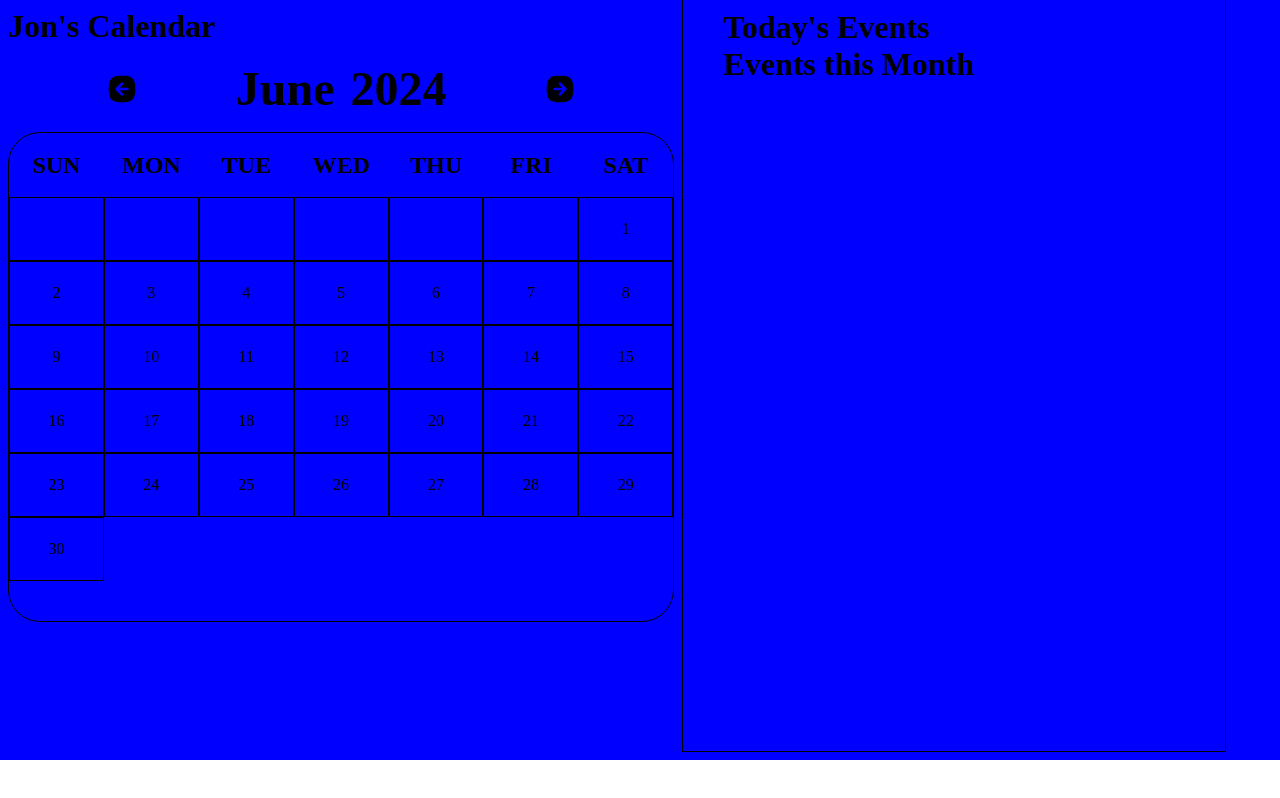
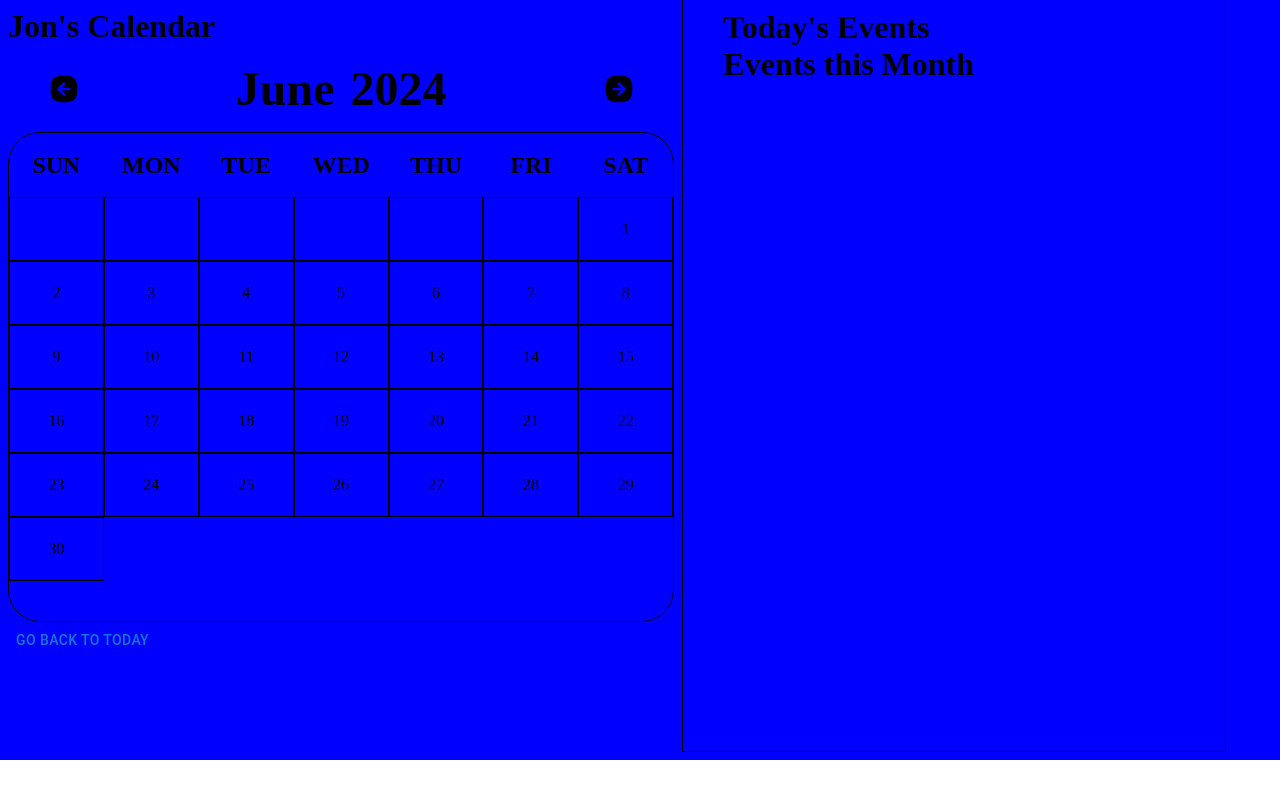
Before and after one commit to JonathanBelloit/calendar-component, a React (Vite) app: page / in a window 1280 px wide. Built offline with nearby package versions, Linux system fonts and the light colour scheme.

Commit message:
Created functions to increment or decrement the month displayed in component.  Also Added a button to reset the component view back to the current month.

```diff
--- a/src/components/Calendar.tsx
+++ b/src/components/Calendar.tsx
@@ -1,4 +1,4 @@
-import { Box, Grid } from "@mui/material";
+import { Box, Button, Grid } from "@mui/material";
 import { useState } from "react";
 import { TbSquareRoundedArrowLeftFilled } from "react-icons/tb";
 import { TbSquareRoundedArrowRightFilled } from "react-icons/tb";
@@ -12,20 +12,39 @@ const Calendar = () => {
 
   const daysInMonth = new Date(currentYear, currentMonth + 1, 0).getDate();
   const firstDayOfMonth = new Date(currentYear, currentMonth, 1).getDay();
-  console.log(currentMonth, currentYear, daysInMonth, firstDayOfMonth);
+  // console.log(currentMonth, currentYear, daysInMonth, firstDayOfMonth);
+  const prevMonth = () => {
+    setCurrentMonth((prevMonth) => (prevMonth === 0 ? 11 : prevMonth - 1))
+    setCurrentYear((prevYear) => (currentMonth === 0 ? prevYear - 1 : prevYear))
+  }
+
+  const nextMonth = () => {
+    setCurrentMonth((prevMonth) => (prevMonth === 11 ? 0 : prevMonth + 1))
+    setCurrentYear((prevYear) => (currentMonth === 11 ? prevYear + 1 : prevYear))
+  }
+
+  const resetDay = () => {
+    setCurrentMonth(currentDate.getMonth())
+    setCurrentYear(currentDate.getFullYear())
+  }
+
   return (
     <>
       <Grid container spacing={5} sx={{ backgroundColor: 'blue', minHeight: '100vh', p: 1, gap: 1, height: '100vh', display: 'flex', flexGrow: 1 }}> {/* Main wrapper */}
         <Grid item xs={6.5} sx={{ flexGrow: 1, backgroundColor: 'blue' }}> {/* Calendar wrapper */}
           <h1>Jon's Calendar</h1>
-          <Box sx={styles.dateNavigationWrapper}> {/* Calendar Date Navigation */}
-            <TbSquareRoundedArrowLeftFilled />
-              <Box sx={styles.monthYearNav}>
-                <h2>June</h2>
-                <h2>2024</h2>
-              </Box>
-            <TbSquareRoundedArrowRightFilled />
-          </Box>
+          <Grid container sx={styles.dateNavigationWrapper}> {/* Calendar Date Navigation */}
+            <Grid item xs={2} sx={{display: 'flex', justifyContent: 'center'}}>
+              <TbSquareRoundedArrowLeftFilled onClick={prevMonth} />
+            </Grid>
+              <Grid item xs={8} sx={styles.monthYearNav}>
+                <h2>{months[currentMonth]}</h2>
+                <h2>{currentYear}</h2>
+              </Grid>
+            <Grid item xs={2} sx={{display: 'flex', justifyContent: 'center'}}>
+              <TbSquareRoundedArrowRightFilled onClick={nextMonth}/>
+            </Grid>
+          </Grid>
 
             <Box sx={styles.dateGridWrapper}>
               <Grid container spacing={0} columns={7}>
@@ -43,6 +62,7 @@ const Calendar = () => {
                 ))}
               </Grid>
             </Box>
+            <Button onClick={resetDay}>Go Back to Today</Button>
         </Grid>
         <Grid item xs={5} sx={styles.eventGrid}>
           <Box>{/* Event Dialog Placeholder */}</Box>
@@ -72,6 +92,7 @@ const styles = {
   monthYearNav: {
     display: 'flex',
     flexDirection: 'row',
+    justifyContent: 'center',
     gap: 2
   },
   dateGridWrapper: {
```
